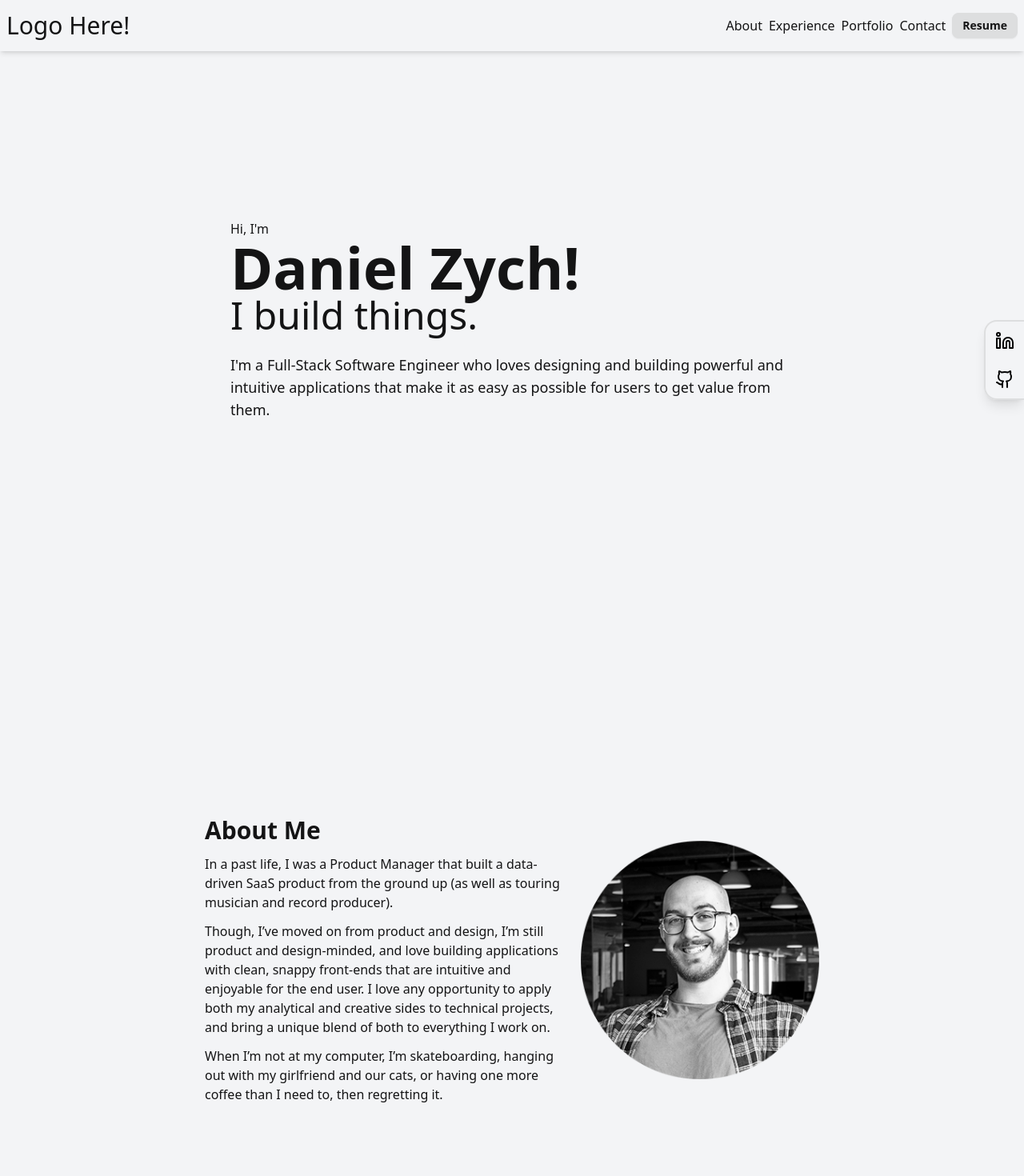
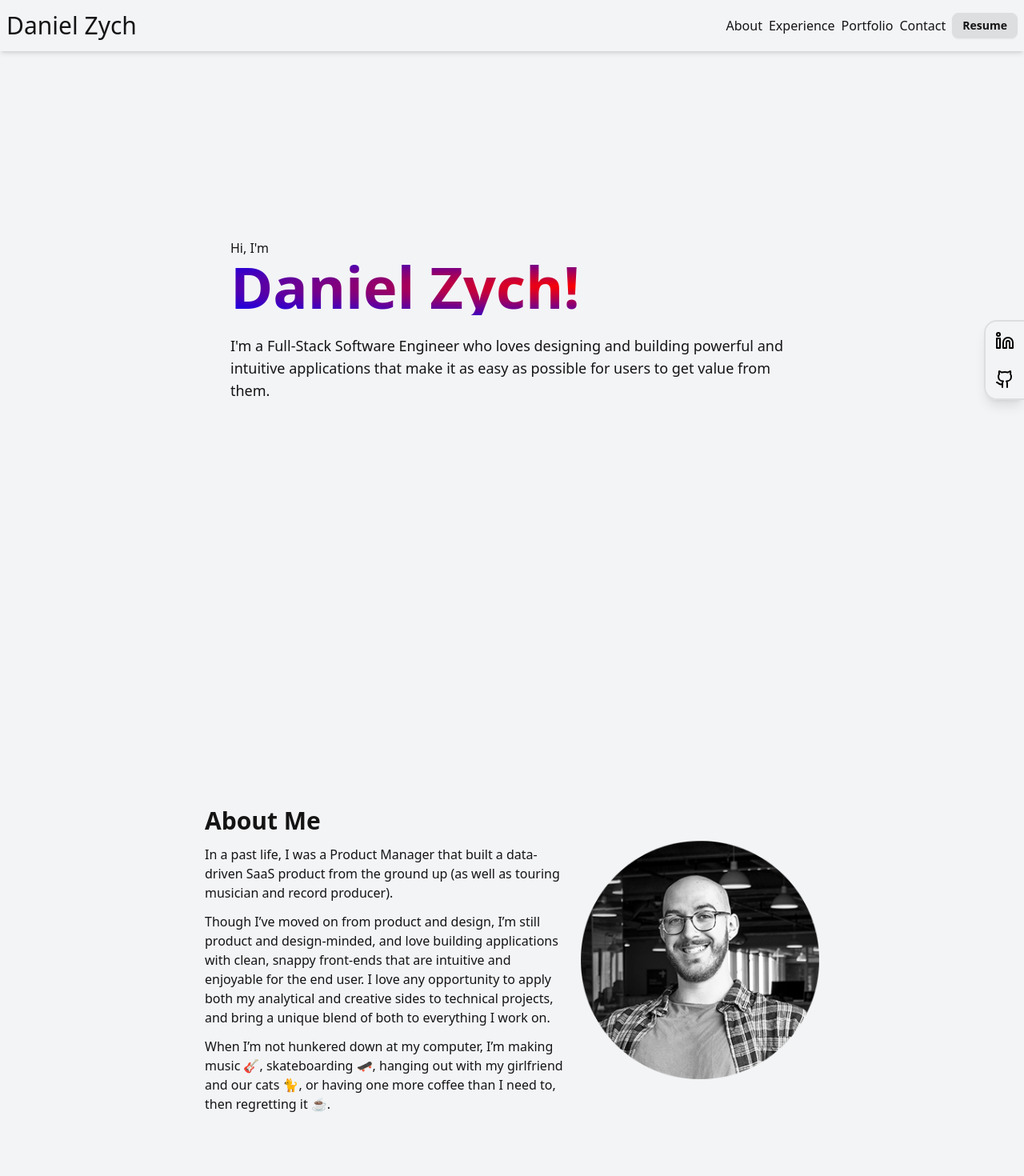
Before and after one commit to danjzych/portfolio-website, a SvelteKit app: page / in a window 1280 px wide. Shown: the top 1470 px of the page at 80% size. Built offline with nearby package versions, Linux system fonts and the light colour scheme.

Commit message:
continuing to tweak styles, added animated gradient for name in hero section

```diff
--- a/src/components/ExperienceItem.svelte
+++ b/src/components/ExperienceItem.svelte
@@ -1,6 +1,6 @@
 <script lang="ts">
 	import type { Experience } from '../types/interfaces';
-	import { fade, blur } from 'svelte/transition';
+	import { fade } from 'svelte/transition';
 	import chevronRight from '$lib/assets/svgs/chevron-right.svg';
 
 	export let experience: Experience;
@@ -17,7 +17,11 @@
 		at
 		<span class="text-lime-700">
 			{#if experience.company.link}
-				<a href={experience.company.link} class="hover:opacity-70">
+				<a
+					href={experience.company.link}
+					class="hover:opacity-70"
+					target="_blank"
+				>
 					{experience.company.name}
 				</a>
 			{:else}
--- a/src/components/Footer.svelte
+++ b/src/components/Footer.svelte
@@ -1,7 +1,10 @@
 <footer class="min-w-full px-4 py-4 md:px-64 lg:px-80">
 	<p class="text-center text-sm font-extralight">
-		This site was loosely sketched out on paper before being coded by me,
-		myself, and I. Built with SvelteKit, Tailwind CSS, Vite, and a sprinkle
-		of Daisy UI and Lucide. Deployed with Render.
+		Built with SvelteKit, Tailwind CSS, Vite, and a sprinkle of Daisy UI.
+		Deployed with Render. Built by me. View it on <a
+			href="https://github.com/danjzych/portfolio-website"
+			target="_blank"
+			class="link">Github</a
+		>.
 	</p>
 </footer>
--- a/src/components/NavBar.svelte
+++ b/src/components/NavBar.svelte
@@ -24,7 +24,7 @@
 		<a
 			class="navbar-start text-3xl"
 			href="#hero"
-			on:click|preventDefault={scrollToSection}>Logo Here!</a
+			on:click|preventDefault={scrollToSection}>Daniel Zych</a
 		>
 		<div class="navbar-end">
 			{#if mainVisible}
--- a/src/components/ProjectItem.svelte
+++ b/src/components/ProjectItem.svelte
@@ -5,8 +5,6 @@
 
 	export let project: Project;
 	export let i: number;
-
-	const technologies = project.technologies.join(' | ');
 </script>
 
 <a href={project.demo} target="_blank">
@@ -25,9 +23,6 @@
 				<h3 class="text-center text-2xl font-semibold">
 					{project.title}
 				</h3>
-				<!-- <div class="self-center text-sm font-extralight">
-					{project.technologies.join(' ')}
-				</div> -->
 				<p class="my-6 text-right font-light">{project.description}</p>
 				<div class="flex flex-wrap gap-1">
 					{#each project.technologies as technology}
@@ -35,11 +30,19 @@
 					{/each}
 				</div>
 				<div class="my-4 flex justify-evenly">
-					<a href={project.demo} target="_blank" class=""
-						><img src={externalLink} alt="Github logo" /></a
+					<a href={project.demo} target="_blank"
+						><img
+							src={externalLink}
+							alt="Github logo"
+							class="hover:opacity-70"
+						/></a
 					>
 					<a href={project.github} target="_blank" class=""
-						><img src={githubIcon} alt="Github logo" /></a
+						><img
+							src={githubIcon}
+							alt="Github logo"
+							class="hover:opacity-70"
+						/></a
 					>
 				</div>
 			</div>
--- a/src/components/sections/About.svelte
+++ b/src/components/sections/About.svelte
@@ -1,9 +1,30 @@
 <script lang="ts">
+	import { onDestroy, onMount } from 'svelte';
 	import { fade } from 'svelte/transition';
 	import headshot from '$lib/assets/Daniel-Zych.png';
+
+	let inView = false;
+	let section: HTMLElement;
+
+	// const observer = new IntersectionObserver((entries) => {
+	// 	if (entries[0].isIntersecting) {
+	// 		inView = true;
+	// 		console.log('test');
+	// 		observer.disconnect();
+	// 	}
+	// });
+
+	// onMount(() => {
+	// 	observer.observe(section);
+	// });
+
+	// onDestroy(() => {
+	// 	observer.disconnect();
+	// });
 </script>
 
 <section
+	bind:this={section}
 	id="about"
 	class="flex min-h-screen min-w-full flex-col items-center justify-center"
 >
@@ -21,17 +42,17 @@
 				record producer).
 			</p>
 			<p>
-				Though, I’ve moved on from product and design, I’m still product
-				and design-minded, and love building applications with clean,
-				snappy front-ends that are intuitive and enjoyable for the end
-				user. I love any opportunity to apply both my analytical and
-				creative sides to technical projects, and bring a unique blend of
-				both to everything I work on.
+				Though I’ve moved on from product and design, I’m still product and
+				design-minded, and love building applications with clean, snappy
+				front-ends that are intuitive and enjoyable for the end user. I
+				love any opportunity to apply both my analytical and creative sides
+				to technical projects, and bring a unique blend of both to
+				everything I work on.
 			</p>
 			<p>
-				When I’m not at my computer, I’m skateboarding, hanging out with my
-				girlfriend and our cats, or having one more coffee than I need to,
-				then regretting it.
+				When I’m not hunkered down at my computer, I’m making music 🎸,
+				skateboarding 🛹, hanging out with my girlfriend and our cats 🐈,
+				or having one more coffee than I need to, then regretting it ☕️.
 			</p>
 		</div>
 		<div class="col-span-2 flex items-center">
--- a/src/components/sections/Hero.svelte
+++ b/src/components/sections/Hero.svelte
@@ -1,17 +1,50 @@
-<script lang="ts"></script>
+<script lang="ts">
+	import { onMount } from 'svelte';
+	import { fade, fly } from 'svelte/transition';
+
+	let visible = false;
+
+	onMount(() => {
+		visible = true;
+	});
+</script>
 
 <div
 	id="hero"
 	class="flex min-h-screen min-w-full flex-col justify-center gap-6 px-8 md:px-40 lg:px-72"
 >
-	<div>
+	{#if visible}
+		<div transition:fly|global={{ delay: 2000, duration: 500, x: -200 }}>
 			<p class="font-extralight">Hi, I'm</p>
-		<h1 class="text-7xl font-semibold">Daniel Zych!</h1>
-		<p class="text-5xl font-light">I build things.</p>
+			<h1 class="hero-name max-w-max text-7xl font-semibold">
+				Daniel Zych!
+			</h1>
+			<!-- <p class="text-5xl font-light">I build things.</p> -->
 		</div>
-	<p class="text-lg">
+		<p
+			class="text-lg"
+			transition:fade|global={{ delay: 2750, duration: 750 }}
+		>
 			I'm a Full-Stack Software Engineer who loves designing and building
 			powerful and intuitive applications that make it as easy as possible
 			for users to get value from them.
 		</p>
+	{/if}
 </div>
+
+<style>
+	.hero-name {
+		background: radial-gradient(red, blue);
+		background-size: 200% auto;
+		color: transparent;
+		-webkit-background-clip: text;
+		background-clip: text;
+		animation: move-gradient 5s linear infinite;
+	}
+
+	@keyframes move-gradient {
+		to {
+			background-position: 200% center;
+		}
+	}
+</style>
--- a/src/lib/content/experience.json
+++ b/src/lib/content/experience.json
@@ -18,7 +18,7 @@
         }
     },
     {
-        "company": { "name": "KennyHoopla" },
+        "company": { "name": "KennyHoopla", "link": "https://www.youtube.com/watch?v=SSlxU7FKdF4" },
         "position": {
             "title": "Touring Musician and Record Producer",
             "start_date": "February 2022",
```
Lines whose indentation alone changed are shown as unchanged.
